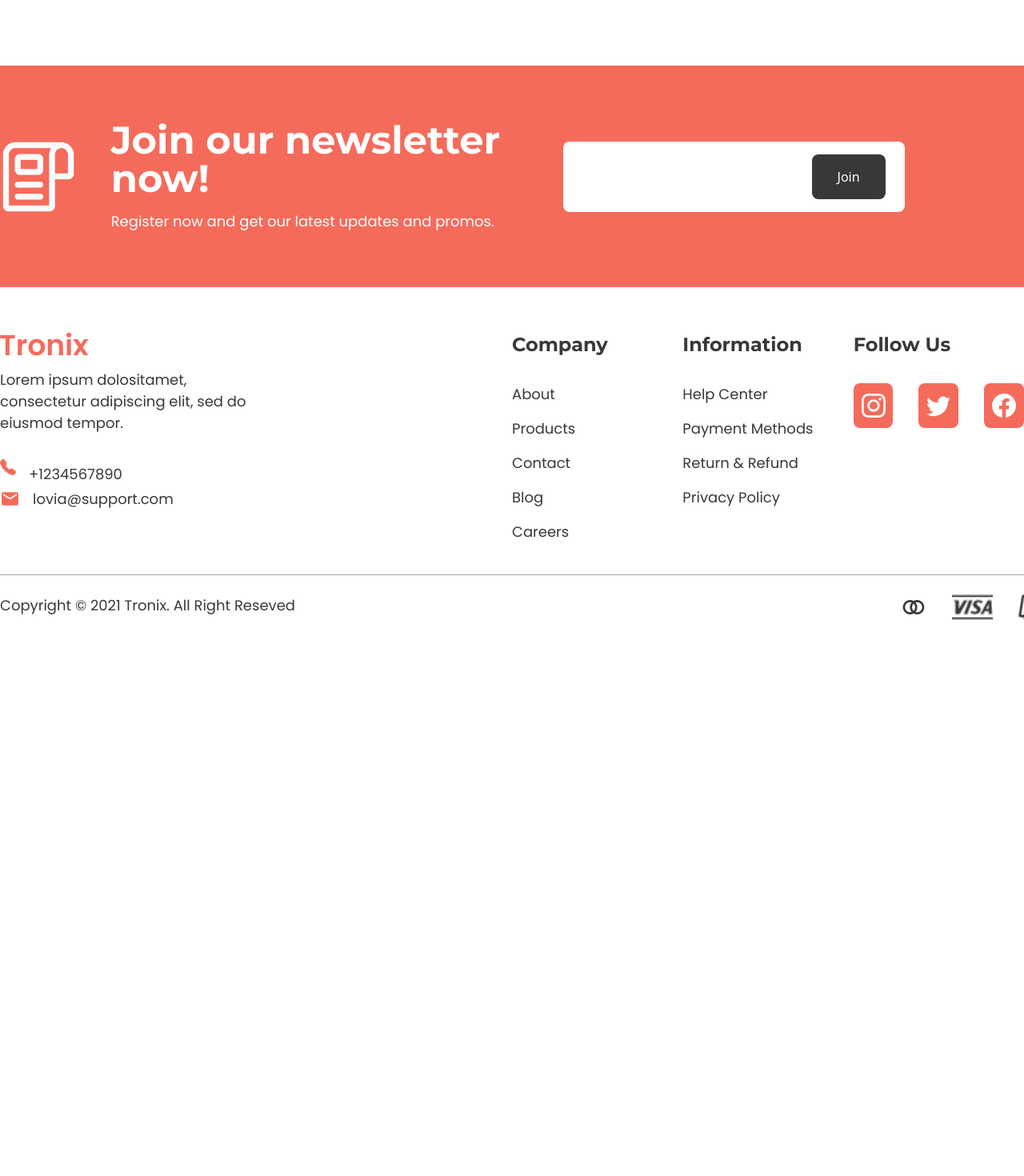
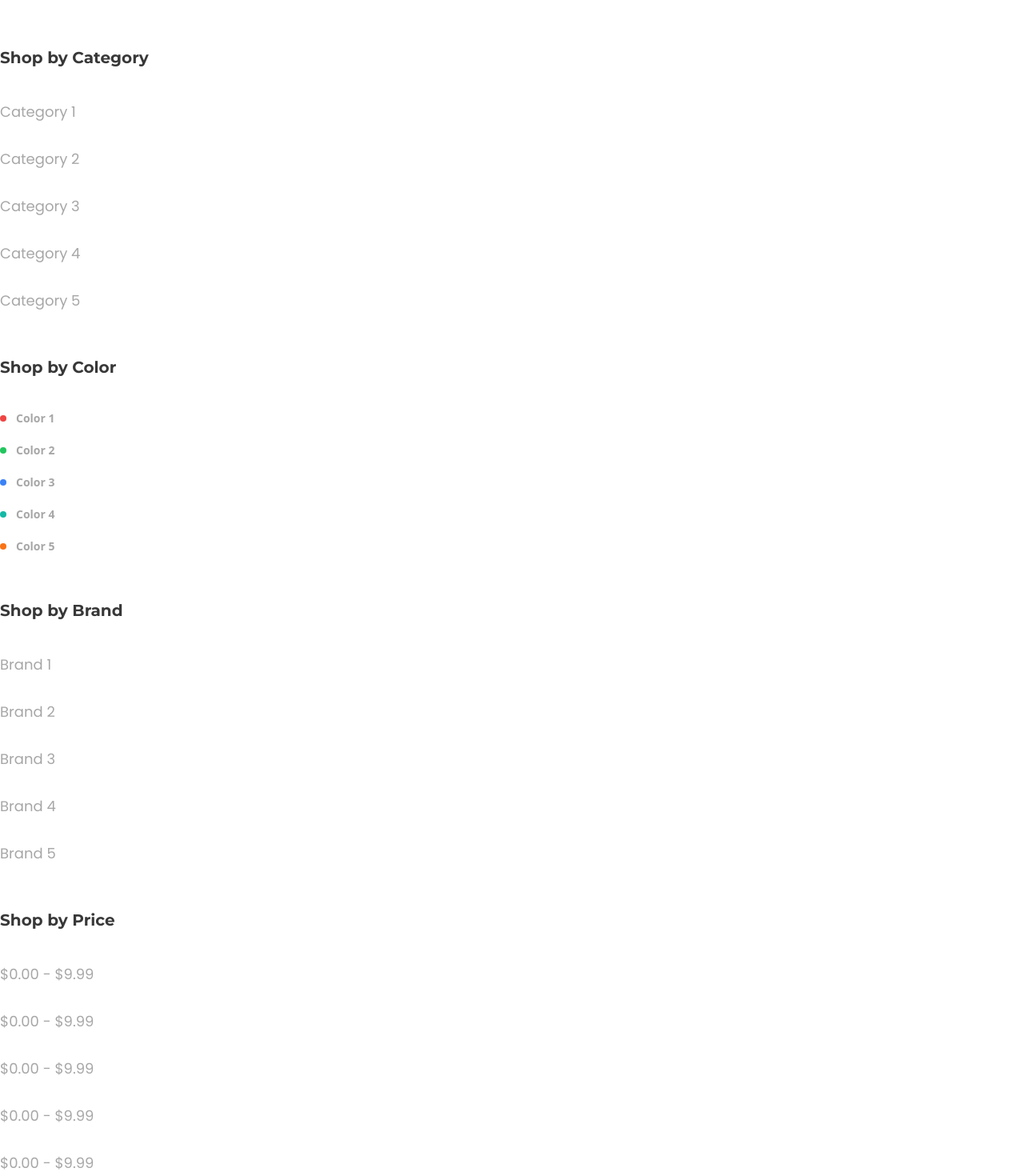
Before and after one commit to thehasandev/e_commerce_tronix, a React (Vite) app: page /product in a window 1280 px wide. Shown: the part 300-1770 px from the top of the page at 80% size. Before the commit the page ends 1075 px from the top, so only its background shows below. Built offline with nearby package versions, Linux system fonts and the light colour scheme.

Commit message:
poduct-left

```diff
--- a/src/components/List.jsx
+++ b/src/components/List.jsx
@@ -1,8 +1,8 @@
 import React from 'react'
 
-function List({text,className}) {
+function List({text,side,className}) {
   return (
-    <li className={`font-pop font-normal text-secondary text-small cursor-pointer ${className}`}>{text}</li>
+    <li className={`font-pop font-normal  text-small cursor-pointer ${side? "mb-8 text-gray hover:text-secondary" : "mb-0 text-secondary"} ${className}`}>{text}</li>
   )
 }
 
--- a/src/components/SubHeading.jsx
+++ b/src/components/SubHeading.jsx
@@ -2,7 +2,7 @@ import React from 'react'
 
 function SubHeading({text,className}) {
   return (
-    <h2 className={`font-mon font-bold text-4xl text-secondary ${className}`}>{text}</h2>
+    <h2 className={`font-mon font-bold text-4xl text-secondary  ${className}`}>{text}</h2>
   )
 }
 
--- a/src/pages/ProductDeteals.jsx
+++ b/src/pages/ProductDeteals.jsx
@@ -20,13 +20,14 @@ import { addtocart } from '../slices/cartSlice'
 import Slider from 'react-slick'
 import NextArrow from '../components/NextArrow'
 import PreviousArrow from '../components/PreviousArrow'
+import {AiOutlineRight} from "react-icons/ai"
 function ProductDeteals() {
   let location  = useLocation()
   let {url,name,price,discount} = location.state
   let cartData =useSelector((state)=>state.cart.cartItem)
   let dispatch = useDispatch()
 
-
+   let pageData =useSelector((state)=>state.brade.currentPage)
   let [review,setReview] = useState(true)
   let [discription,setDiscriptin] = useState(false)
   let [dissicun,setDissicun] = useState(false)
@@ -86,8 +87,6 @@ function ProductDeteals() {
                <div className='w-5/12 '>
                   <Image  className="w-96 mx-auto" src={url}/>
 
-
-                  {/* Slide  */}
                   <div className='w-[230px] mx-auto mt-8'>
                     <Slider {...settings}>
                         <Image src={url} className="w-16"/>
@@ -104,6 +103,15 @@ function ProductDeteals() {
                </div>
 
                <div className='w-6/12'>
+                  <Section className="mb-5">
+                    <Container>
+                        <Flex className="items-center">
+                            <p className='capitalize font-pop font-normal text-small text-gray mr-2'>{pageData}</p>
+                            <AiOutlineRight className='text-gray'/>
+                            <p className='capitalize font-pop font-normal text-small text-primary ml-2'>{name}</p>
+                        </Flex>
+                    </Container>
+                  </Section>
                    <Flex>
                      <Flex className='w-8/12 items-center gap-x-4'>
                       <p className='font-pop font-normal text-secondary text-small'>5.5</p>
--- a/src/pages/ProductPage.jsx
+++ b/src/pages/ProductPage.jsx
@@ -4,6 +4,8 @@ import { useSelector } from 'react-redux'
 import Section from '../components/Section'
 import Container from '../components/Container'
 import Flex from '../components/Flex'
+import List from "../components/List"
+import SubHeading from "../components/SubHeading"
 
 function ProductPage() {
     let data = useSelector((state)=>state.brade.previousPage)
@@ -19,6 +21,81 @@ function ProductPage() {
         </Container>
       </Section>
 
+      <Section className="mt-124">
+        <Container>
+          <h2 className='font-dm font-bold text-text49 text-primary'>Product</h2>
+
+            <Section>
+              <Container>
+                  <Flex className="mt-14">
+                    <div className='w-2/12'>
+                    <h3 className='font-mon font-bold text-xl text-secondary mt-14'>Shop by Category</h3>
+
+                        <ul>
+                          <List text="Category 1" side className="mt-10"/>
+                          <List text="Category 2" side/>
+                          <List text="Category 3" side/>
+                          <List text="Category 4" side/>
+                          <List text="Category 5" side/>
+                        </ul>
+
+                        <h3 className='font-mon font-bold text-xl text-secondary mt-14'>Shop by Color</h3>
+
+                          <div className='flex items-center gap-x-3 mt-10 mb-5'>
+                            <div className='h-2 w-2 bg-red-500 rounded-full'></div>
+                            <p className='font-dm font-bold text-sm text-gray '>Color 1</p>
+                          </div>
+
+                          <div className='flex items-center gap-x-3 mb-5'>
+                            <div className='h-2 w-2 bg-green-500 rounded-full'></div>
+                            <p className='font-dm font-bold text-sm text-gray '>Color 2</p>
+                          </div>
+
+                          <div className='flex items-center gap-x-3 mb-5'>
+                            <div className='h-2 w-2 bg-blue-500 rounded-full'></div>
+                            <p className='font-dm font-bold text-sm text-gray '>Color 3</p>
+                          </div>
+
+                          <div className='flex items-center gap-x-3 mb-5'>
+                            <div className='h-2 w-2 bg-teal-500 rounded-full'></div>
+                            <p className='font-dm font-bold text-sm text-gray '>Color 4</p>
+                          </div>
+
+                          <div className='flex items-center gap-x-3 mb-5'>
+                            <div className='h-2 w-2 bg-orange-500 rounded-full'></div>
+                            <p className='font-dm font-bold text-sm text-gray '>Color 5</p>
+                          </div>
+
+
+                      <h3 className='font-mon font-bold text-xl text-secondary mt-14'>Shop by Brand</h3>
+                        <ul>
+                          <List text="Brand 1" side className="mt-10"/>
+                          <List text="Brand 2" side/>
+                          <List text="Brand 3" side/>
+                          <List text="Brand 4" side/>
+                          <List text="Brand 5" side/>
+                        </ul>
+
+                        <h3 className='font-mon font-bold text-xl text-secondary mt-14'>Shop by Price</h3>
+                        <ul>
+                          <List text="$0.00 - $9.99" side className="mt-10"/>
+                          <List text="$0.00 - $9.99" side/>
+                          <List text="$0.00 - $9.99" side/>
+                          <List text="$0.00 - $9.99" side/>
+                          <List text="$0.00 - $9.99" side/>
+                        </ul>
+                    </div>
+
+                  <div className='w-10/12'>
+
+                  </div>
+                </Flex>
+            </Container>
+          </Section>
+
+        </Container>
+     </Section>
+
     </>
   )
 }
```
